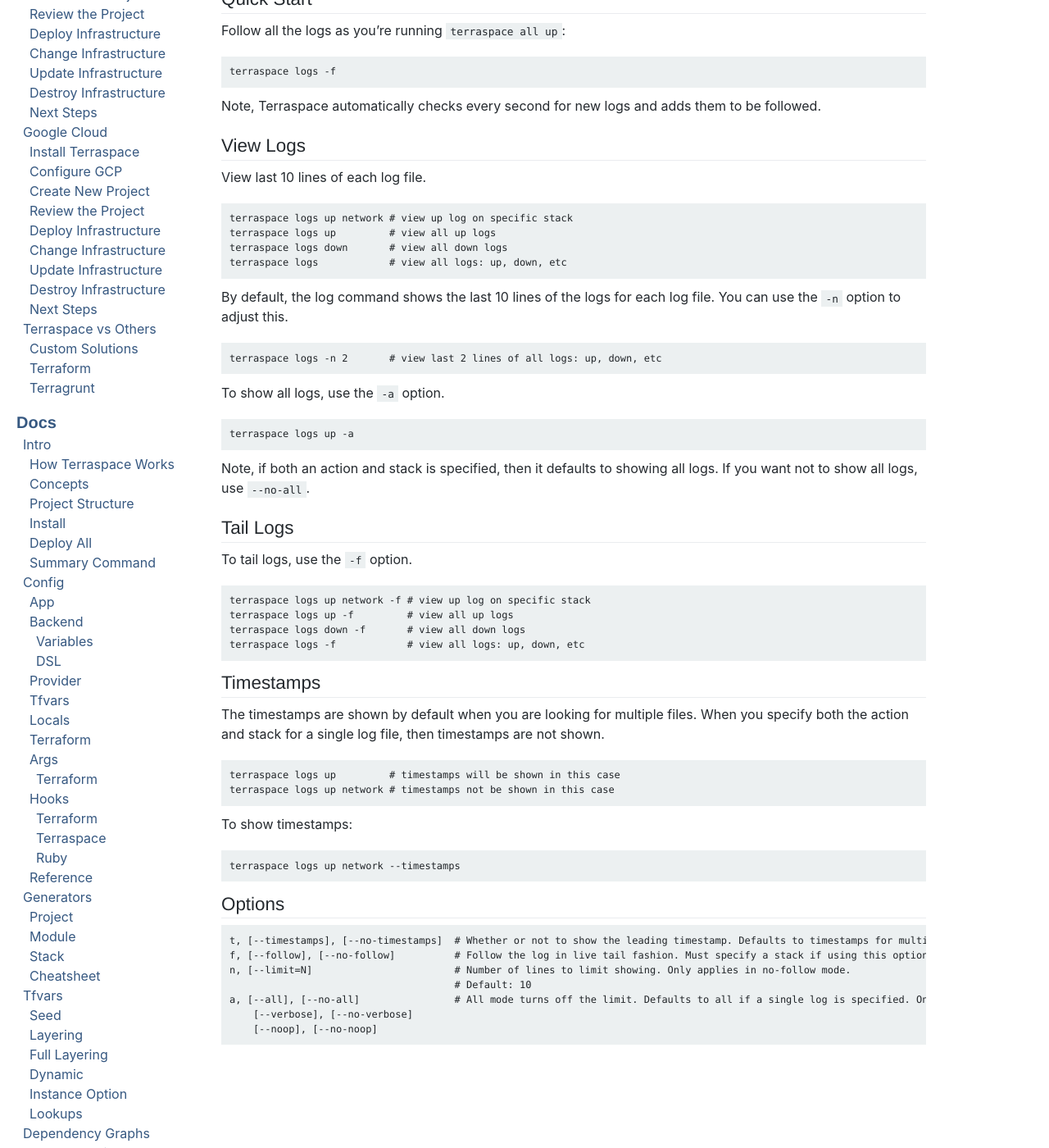
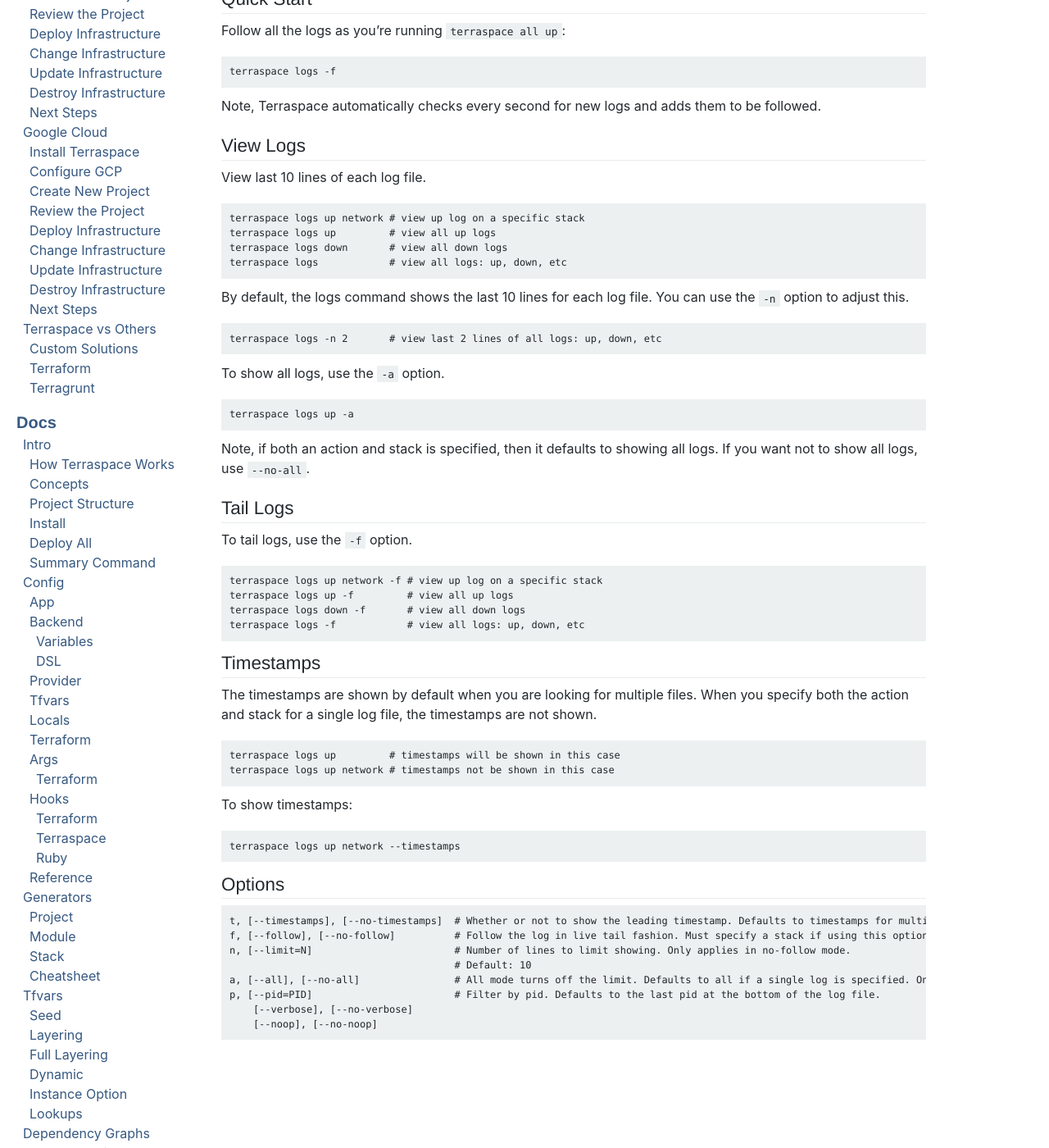
Before and after one commit to boltops-tools/terraspace-docs, a Jekyll site: the page built from _reference/terraspace-logs.md, in a window 1280 px wide and 1400 px high, scrolled down 463 px. Shown: the whole window at 82% size. Built offline with Jekyll 4.4.1, drawn with Linux system fonts in a browser that asks for light colours; a script that is not in the unit is left out.

Commit message:
update cli docs

````diff
--- a/_reference/terraspace-logs.md
+++ b/_reference/terraspace-logs.md
@@ -44,14 +44,14 @@
 
 To tail logs, use the `-f` option.
 
-    terraspace logs up network -f # view up log on specific stack
+    terraspace logs up network -f # view up log on a specific stack
     terraspace logs up -f         # view all up logs
     terraspace logs down -f       # view all down logs
     terraspace logs -f            # view all logs: up, down, etc
 
 ## Timestamps
 
-The timestamps are shown by default when you are looking for multiple files.  When you specify both the action and stack for a single log file, then timestamps are not shown.
+The timestamps are shown by default when you are looking for multiple files.  When you specify both the action and stack for a single log file, the timestamps are not shown.
 
     terraspace logs up         # timestamps will be shown in this case
     terraspace logs up network # timestamps not be shown in this case
@@ -69,6 +69,7 @@
 n, [--limit=N]                        # Number of lines to limit showing. Only applies in no-follow mode.
                                       # Default: 10
 a, [--all], [--no-all]                # All mode turns off the limit. Defaults to all if a single log is specified. Only applies in no-follow mode.
+p, [--pid=PID]                        # Filter by pid. Defaults to the last pid at the bottom of the log file.
     [--verbose], [--no-verbose]
     [--noop], [--no-noop]
 ```
````
Also changed, not shown: other parts of _reference/terraspace-logs.md (+2 -2 lines).
